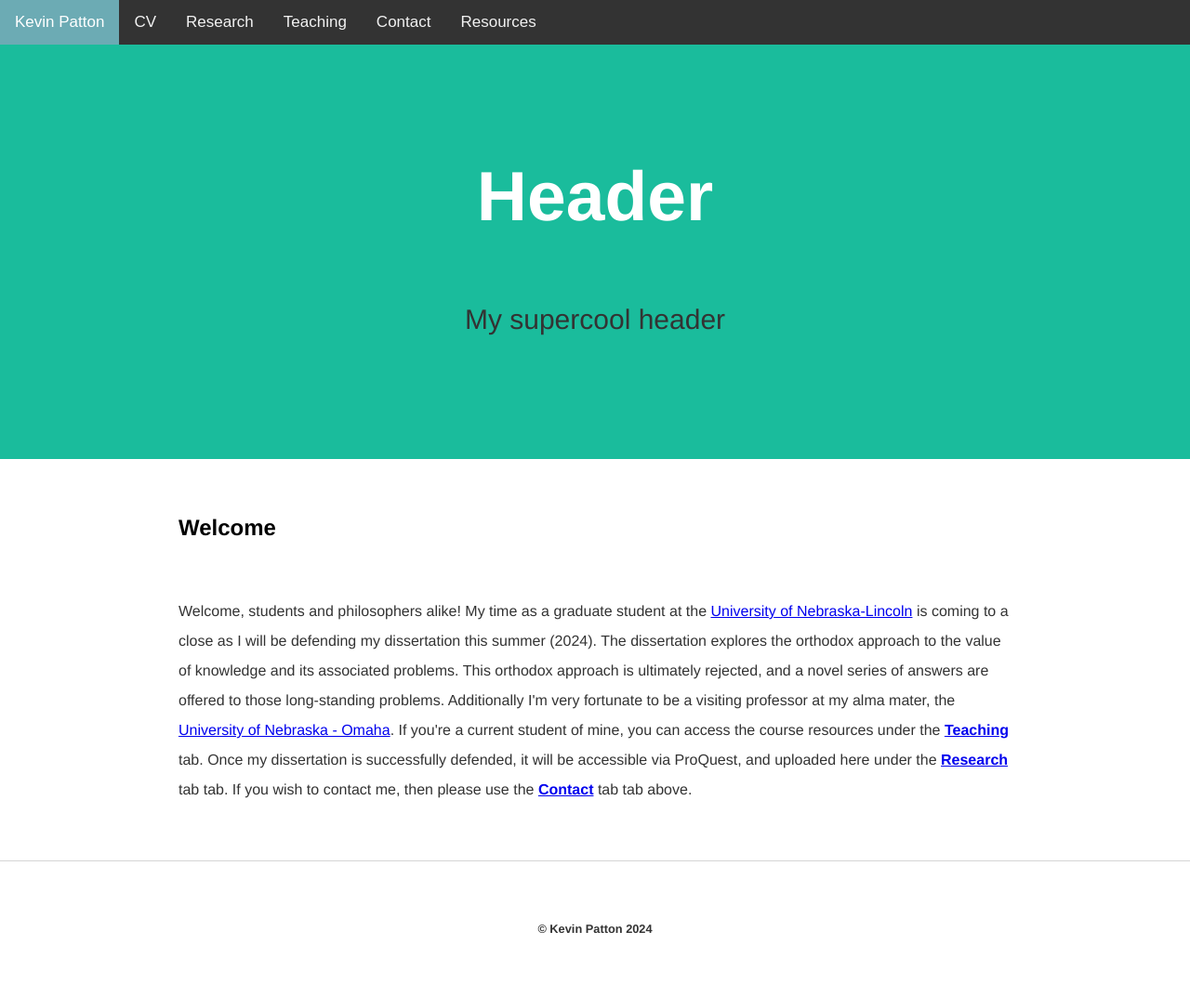
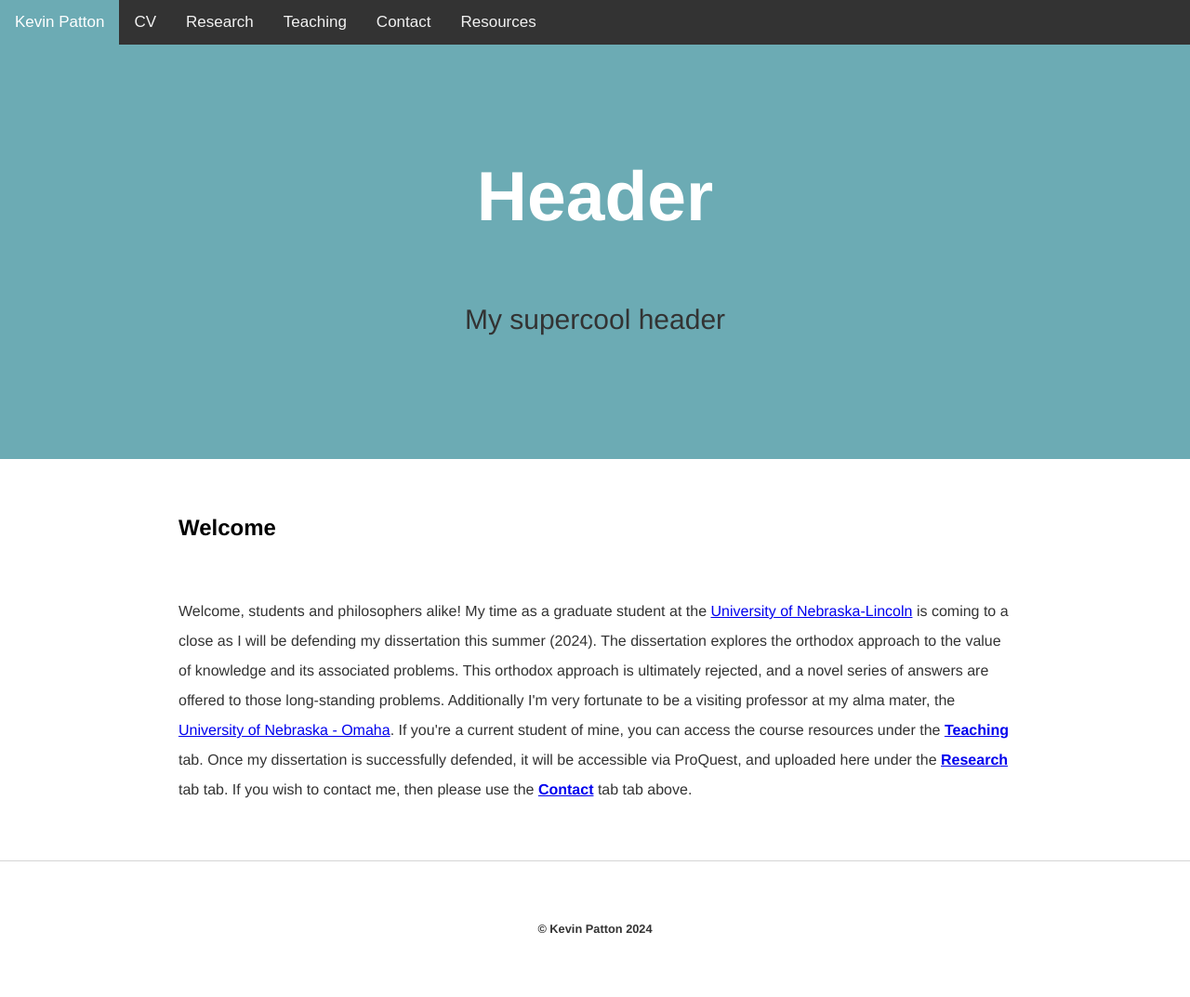
Before and after one commit to kevinjpatton/kevinjpatton.github.io, a Jekyll site: the page built from test.html, in a window 1280 px wide. Shown: the whole page at 93% size. Built offline with Jekyll 4.4.1, drawn with Linux system fonts in a browser that asks for light colours; Markdown is read by kramdown in place of the engine named in the settings.

Commit message:
Update test.css

```diff
--- a/css/test.css
+++ b/css/test.css
@@ -35,7 +35,7 @@
 .header {
   padding: 60px;
   text-align: center;
-  background: #1abc9c;
+  background: #6cabb4;
   color: white;
   font-size: 30px;
 }
```
